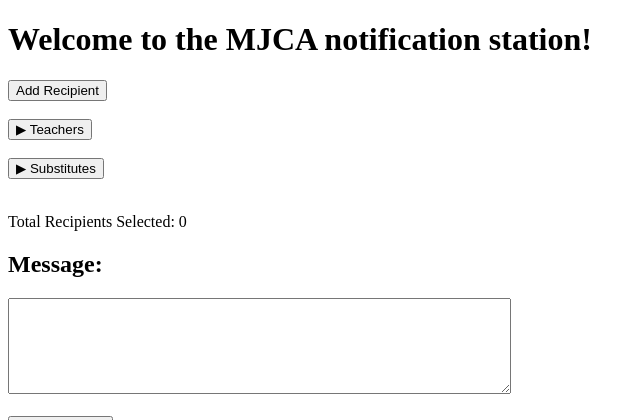
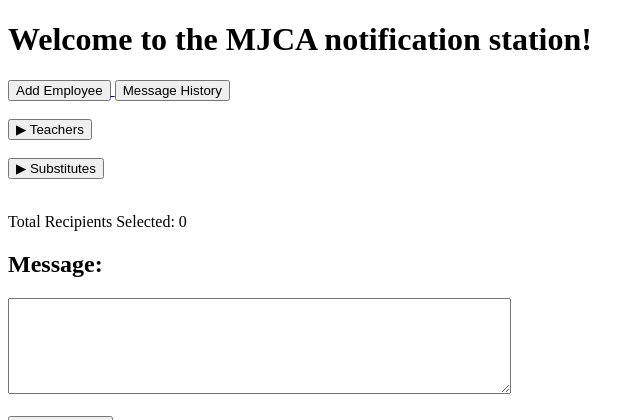
Before and after one commit to EllieW25/mjca, a Flask app: page / in a window 1280 px wide. Shown: the top 420 px of the page, without its empty margins (0-644 px from the left). Run offline with Flask 3, Linux system fonts and the light colour scheme.

Commit message:
added message history

```diff
--- a/app.py
+++ b/app.py
@@ -1,7 +1,7 @@
 #Starts flask
 from flask import Flask, render_template, request, redirect
 from config import Config
-from models import db, Recipient
+from models import db, Recipient, Message, MessageRecipient
 
 app = Flask(__name__)
 
@@ -69,6 +69,7 @@ def edit_recipient(id):
         "edit_recipient.html",
         recipient=recipient
     )
+
 @app.route("/send", methods=["POST"])
 def send():
 
@@ -86,7 +87,34 @@ def send():
         print("No message entered.")
         return redirect('/')
 
-    return redirect("/")
+    new_message = Message(
+        body=message
+    )
+    db.session.add(new_message)
+    db.session.commit()
+
+    recipients = Recipient.query.filter(
+        Recipient.id.in_(recipient_ids)).all()
+    for recipient in recipients:
+        message_recipient = MessageRecipient(
+            message_id=new_message.id,
+            recipient_id=recipient.id,
+        )
+        db.session.add(message_recipient)
+
+    db.session.commit()
+
+    return redirect('/')
+
+@app.route("/history")
+def history():
+    messages = Message.query.order_by(
+        Message.created_at.desc()
+    ).all()
+    return render_template(
+        'history.html',
+        messages=messages
+    )
 
 if __name__ == '__main__':
     app.run(debug=True)
--- a/models.py
+++ b/models.py
@@ -1,6 +1,7 @@
 #Defines database tables
 from flask_sqlalchemy import SQLAlchemy #creating a sqlalchemy object
 from datetime import datetime
+from zoneinfo import ZoneInfo
 from services.phone import normalize_phone, validate_phone
 
 db = SQLAlchemy()
@@ -61,7 +62,7 @@ class Message(db.Model):  # stores all created messages
     )
     created_at = db.Column(
         db.DateTime,
-        default=datetime.utcnow
+        default=lambda: datetime.now(ZoneInfo("America/Chicago")),
     )
     archived = db.Column(
         db.Boolean,
@@ -120,7 +121,7 @@ class Reply(db.Model):
     )
     received_at = db.Column(
         db.DateTime,
-        default=datetime.utcnow
+        default=lambda: datetime.now(ZoneInfo("America/Chicago"))
     )
     archived = db.Column(
         db.Boolean,
--- a/templates/index.html
+++ b/templates/index.html
@@ -8,10 +8,14 @@
 <h1> Welcome to the MJCA notification station!</h1>
 
 <a href="/add">
-    <button>Add Recipient
+    <button>Add Employee
     </button>
+</a>
 
+<a href="/history">
+    <button>Message History</button>
 </a>
+
 <br><br>
 <button type="button" id="teacher-toggle">
      ▶ Teachers
@@ -29,9 +33,9 @@
             <th>Status</th>
             <th>Edit</th>
         </tr>
-        <tr>
             {% if teachers %}
                 {% for teacher in teachers %}
+        <tr>
             <td>
                 <input
                     type="checkbox"
@@ -51,9 +55,7 @@
              </td>
             <td>
                 <a href="/edit/{{ teacher.id }}">
-                    <button>
-                        Edit
-                    </button>
+                    <button type="button">Edit</button>
 
                 </a>
             </td>
@@ -83,9 +85,9 @@
           <th>Status</th>
           <th>Edit</th>
       </tr>
-      <tr>
           {% if substitutes %}
                 {% for substitute in substitutes %}
+      <tr>
             <td>
                 <input
                     type="checkbox"
@@ -105,7 +107,7 @@
           </td>
           <td>
                 <a href="/edit/{{ substitute.id }}">
-                    <button>
+                    <button type="button">
                         Edit
                     </button>
                 </a>
```
Also changed, not shown: templates/history.html (added, +22 -0 lines).
